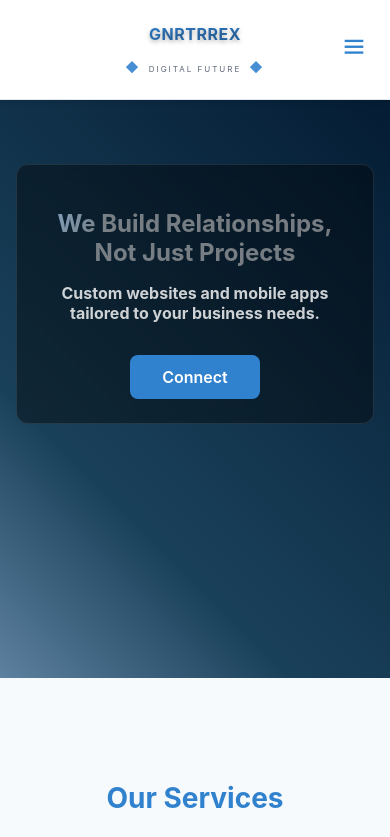
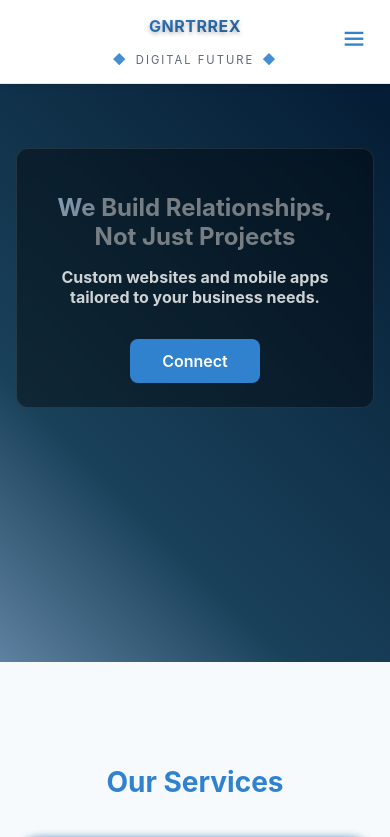
Before and after one commit to HrithikXD/gnrtrrex, a React (Vite) app: page / in a window 390 px wide. Shown: the top 837 px of the page. Built offline with nearby package versions, Linux system fonts and the light colour scheme.

Commit message:
few more fixes regarding navigation

```diff
--- a/src/App.css
+++ b/src/App.css
@@ -289,9 +289,7 @@ body::-webkit-scrollbar {
     align-items: center;
     /* padding: 1.5rem 2rem; */
   }
-  .header-title {
-    font-size: 1rem;
-  }
+
   .nav-toggle {
     display: block;
     position: absolute;
@@ -680,14 +678,11 @@ body::-webkit-scrollbar {
   .section-title {
     font-size: 1.75rem;
   }
-  .header {
-    padding: 1.5rem 1rem;
-  }
   .header-title {
     font-size: 1rem;
   }
   .header-tagline {
-    font-size: 0.5rem;
+    font-size: 0.7rem;
   }
   .theme-toggle {
     flex-direction: column;
--- a/src/App.jsx
+++ b/src/App.jsx
@@ -10,12 +10,14 @@ import { useEffect, useState } from "react";
 import Theme from "./components/theme";
 import Header from "./components/header";
 import Footer from "./components/footer";
+import Top from "./pages/top";
 
 
 function App() {
   return (
     <Router>
       <div className="app">
+        <Top/>
         <Navigation/>
         <Title/>
         <Services />
--- a/src/components/navigation.jsx
+++ b/src/components/navigation.jsx
@@ -6,7 +6,7 @@ import Header from "./header";
 const Navigation = () => {
   const [isMenuOpen, setIsMenuOpen] = useState(false);
   const navItems = [
-    { to: "header", label: "Home" },
+    { to: "top", label: "Home" },
     { to: "services", label: "Services" },
     //{ to: "portfolio", label: "Portfolio" },
     { to: "reviews", label: "Feedback" },
--- /dev/null
+++ b/src/pages/top.jsx
@@ -0,0 +1,9 @@
+import React from 'react'
+
+const Top = () => {
+  return (
+    <div id='top'></div>
+  )
+}
+
+export default Top
```
